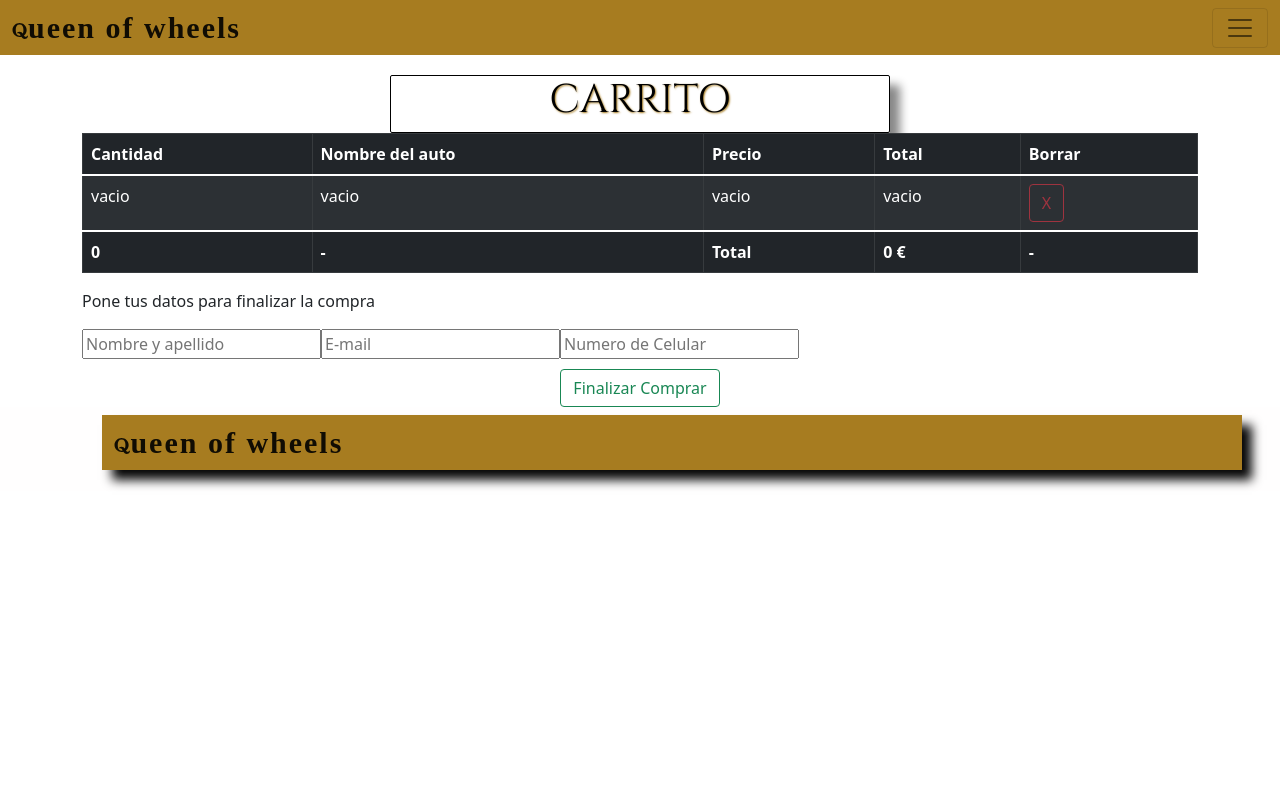
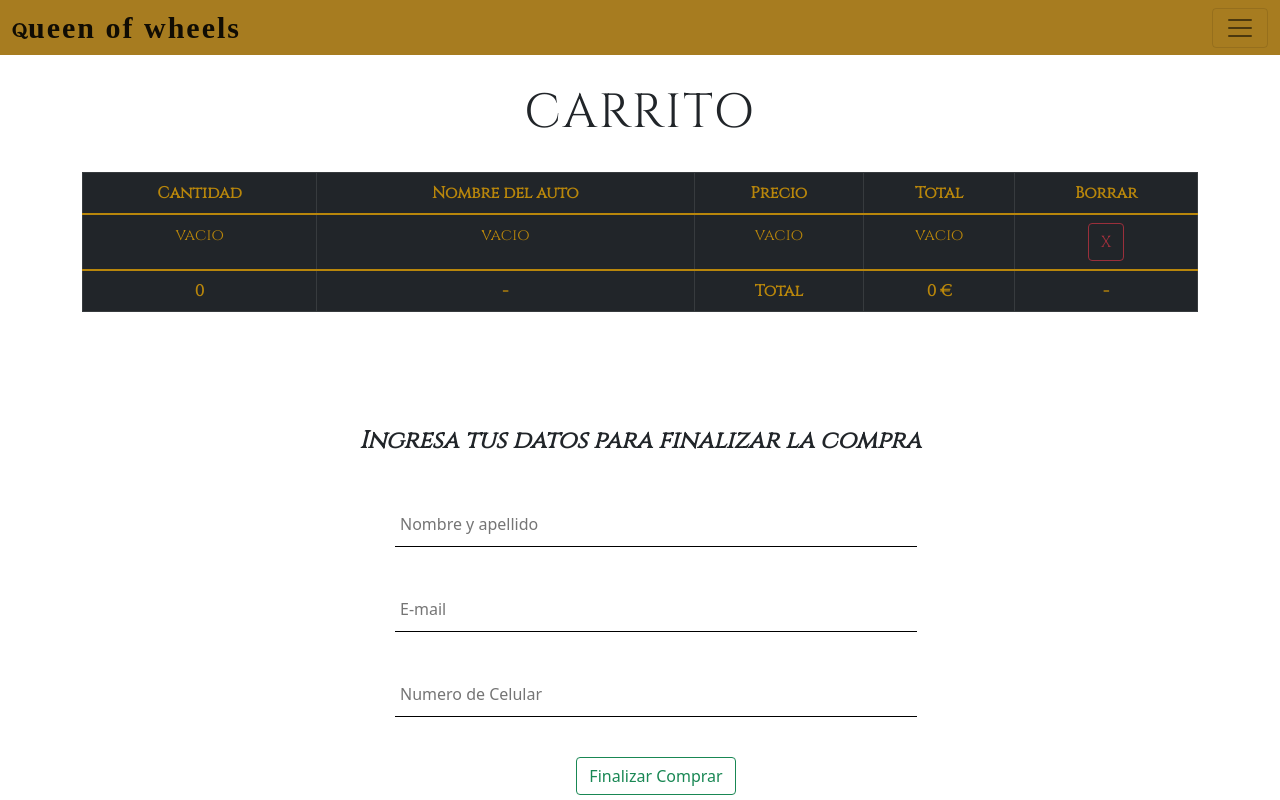
Before and after one commit to Hggzlvp/ReactJs, a React (Create React App) app: page /Cart in a window 1280 px wide. Shown: the top 800 px of the page. Built offline with nearby package versions, Linux system fonts and the light colour scheme; a web font is replaced by a local one.

Commit message:
Prueba proyecto final

```diff
--- a/package.json
+++ b/package.json
@@ -11,6 +11,7 @@
     "react": "^17.0.2",
     "react-bootstrap": "^2.2.2",
     "react-dom": "^17.0.2",
+    "react-hook-form": "^7.30.0",
     "react-router-dom": "^6.3.0",
     "react-scripts": "5.0.0",
     "web-vitals": "^2.1.4"
--- a/src/App.css
+++ b/src/App.css
@@ -134,9 +134,9 @@ hr{
     color: black;
     box-shadow: 10px 10px 10px #888888 !important;
 }
-.h1-nombre{
+/* .h1-nombre{
   text-shadow: 1px 1px 2px rgb(167, 124, 32);;
-}
+} */
 .texto-carta{
   text-align-last: center;
 }
@@ -164,3 +164,55 @@ margin: 25px 25px;
 .boton-agregar{
 margin-top: 20px;
 }
+/* INPUTS */
+input{
+    width: 50%;
+    padding: 10px 10px 10px 5px;
+    border: none;
+    resize: none;
+    border-bottom: 1px solid;
+    /* margin-top: 70px;
+    margin-bottom: 15px;  */
+}
+input:focus{
+    outline: none;
+    color: rgb(167, 124, 32);
+    -webkit-transition: 1s;
+    transition: 1s;
+}
+.contenedor-inputs {
+  text-align: -webkit-center;
+  margin-bottom: 10%;
+}
+ul {
+  list-style: none;
+  text-align: center;
+}
+
+ul li {
+  padding: 20px;
+  -webkit-transition: all 0.4s linear;
+  transition: all 0.4s linear;
+}
+ul li:hover {
+  -webkit-transform: scale(1.1);
+          transform: scale(1.1);
+}
+.texto-datos{
+  font-family: 'Cinzel';
+  font-style: italic;
+  font-size: x-large;
+  font-weight: bolder;
+  margin: 10% 0% 2% 0%;
+}
+.texto-carrito{
+    font-family: 'Cinzel';
+    margin: 2%;
+    letter-spacing: 2px;
+    font-size: xxx-large;
+}
+table {
+  text-align: center !important;
+  color: darkgoldenrod !important;
+  font-family: 'Cinzel'!important;
+}
--- a/src/Componentes/Cart.jsx
+++ b/src/Componentes/Cart.jsx
@@ -5,14 +5,16 @@ import Form from "react-bootstrap/Form"
 import Table from "react-bootstrap/Table"
 import Container from "react-bootstrap/Container"
 import {CartContext} from "../Context/CartContext"
-import { useState, useEffect,useContext } from "react";
+import { useState,useContext } from "react";
 import {collection,addDoc, getFirestore} from "firebase/firestore"
+import { useForm } from 'react-hook-form'
 
 
 
 export  default function Cart() {
 
     const {cart,removeCart,buyAll,valorTotal,cantidadTotal} = useContext(CartContext)
+    // const {register, errors, handleSubmit} = useForm();
 
     const [name, setName] =   useState();
     const [email, setEmail] = useState();
@@ -37,20 +39,22 @@ export  default function Cart() {
 
     alert("Tu pedido se ha registrado" + "\n"+ name +"\n"+ email +"\n" +phone);
     }
+    const handleClick= () => {
+        terminarCompra()
+        buyAll()
 
-    // useEffect(() => {
-    //     console.log(name, email, phone);
-    //     }, [name, email, phone]);
-
-
+    }
+    const onSubmit = (data) => {
+        console.log(data)
+    }
 
     return(
         <>
-      <Container className="div-nombre">
-            <h1 className="h1-nombre">CARRITO</h1>
-      </Container>
-      <Container>
-       <Table striped bordered hover variant="dark">
+      <Container className="contenedor-inputs">
+
+        <p className="texto-carrito">CARRITO</p>
+
+            <Table className="table"  bordered hover variant="dark">
                     <thead>
                         <tr>
 
@@ -94,25 +98,41 @@ export  default function Cart() {
                         </tr>
                     </thead>
             </Table>
+
+        <p className="texto-datos">Ingresa tus datos para finalizar la compra</p>
+
+            <Form className="form-contacto">
+                <ul>
+                    <li>
+                        <input
+                        placeholder={"Nombre y apellido"}
+                        type={"text"}
+                        value={name}
+                        name={"nombre"}
+                        onChange={(e) => {setName(e.currentTarget.value);}}/>
+                    </li>
+                    <li>
+                        <input
+                        placeholder={"E-mail"}
+                        type={"email"}
+                        value={email}
+                        onChange={(e) => {setEmail(e.currentTarget.value);}}/>
+                    </li>
+                    <li>
+                        <input
+                        placeholder={"Numero de Celular"}
+                        type={"number"}
+                        value={phone}
+                        onChange={(e) => {setPhone(e.currentTarget.value);}}/>
+                    </li>
+                    <li>
+                    <Button variant="outline-success" onClick={handleClick}>Finalizar Comprar</Button>
+                    </li>
+                </ul>
+            </Form>
+
       </Container>
-      <Container>
 
-        <p>Pone tus datos para finalizar la compra</p>
-        <Form>
-
-            <input placeholder={"Nombre y apellido"}  type={"text"} value={name}
-            onChange={(e) => {setName(e.currentTarget.value);}}/>
-
-            <input placeholder={"E-mail"} type={"email"} value={email}
-            onChange={(e) => {setEmail(e.currentTarget.value);}}/>
-
-            <input placeholder={"Numero de Celular"} type={"number"} value={phone}
-            onChange={(e) => {setPhone(e.currentTarget.value);}}/>
-        </Form>
-      </Container>
-                    <Form className="d-flex">
-                        <Button variant="outline-success" onClick={terminarCompra}>Finalizar Comprar</Button>
-                    </Form>
     </>
     )
 
```
Also changed, not shown: 1 other file (tests, documents, lock files or other folders). Lines whose indentation alone changed are shown as unchanged.
